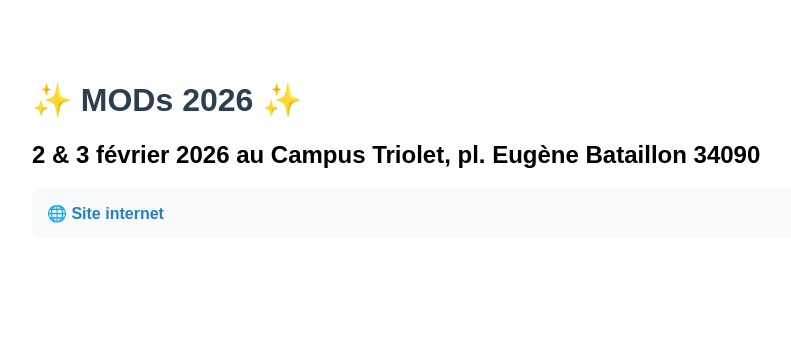
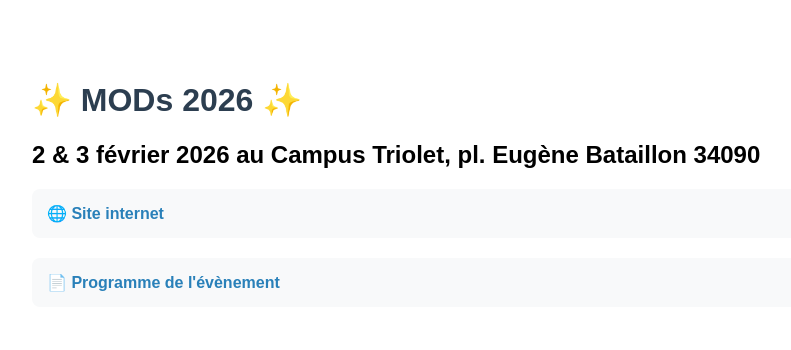
Before and after one commit to anaelle444/MODs_2026_links, a plain HTML site: page index.html in a window 1280 px wide. Shown: the whole page, without its empty margins (208-999 px from the left). Drawn offline with Linux system fonts and the light colour scheme.

Commit message:
adding programme

```diff
--- a/index.html
+++ b/index.html
@@ -18,6 +18,7 @@
     <h2>2 & 3 février 2026 au Campus Triolet, pl. Eugène Bataillon 34090</h1>
     <ul>
         <li>🌐 <a href="https://montpellier-omics-days.fr" target="_blank">Site internet</a></li>
+        <li>📄 <a href="programme_qrcode.pdf" target="_blank">Programme de l'évènement</a></li>
     </ul>
     <p><small></small></p>
 </body>
```
